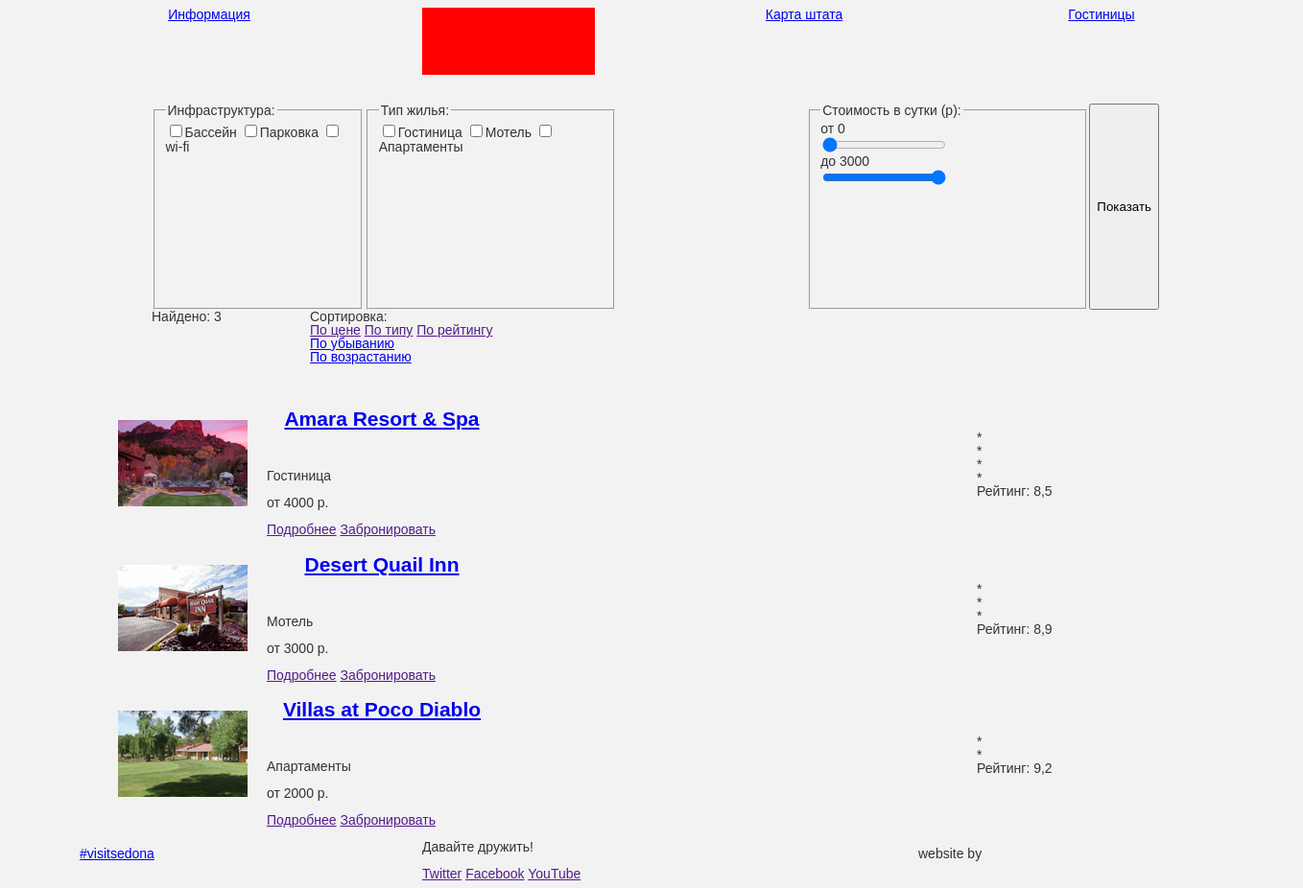
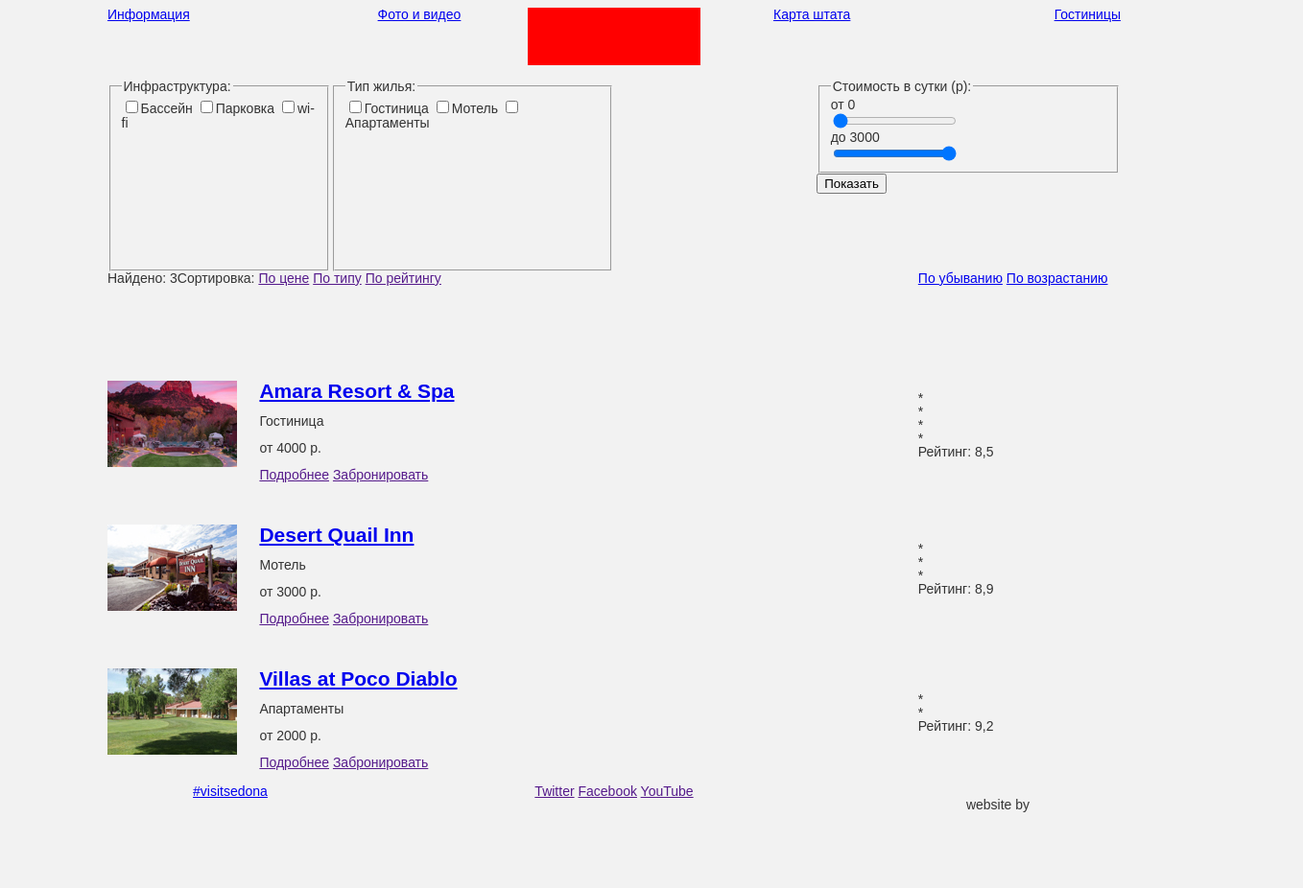
Before and after one commit to laregami/6957-sedona, a plain HTML site: page inner.html in a window 1280 px wide. Shown: the whole page at 96% size, 1358 px wide, since content can reach past the window. After the commit the page ends 868 px from the top, so only its background shows below. Drawn offline with Linux system fonts and the light colour scheme.

Commit message:
ДЗ 24 новые правки

```diff
--- a/css/style.css
+++ b/css/style.css
@@ -1,18 +1,16 @@
+*, *::before, *::after {
+	box-sizing: inherit;
+}
+
 html,
 body{
+	box-sizing: border-box;
 	font-size: 14px;
 	line-height: 1em;
 	color: #333333;
 	font-weight: normal;
 	font-family: "PT Sans", "Arial", sans-serif;
-}
-
-h1.title{
-	font-size: 21px;
-	line-height: normal;
-	color: #000000;
-	font-weight: bold;
-	font-family: "PT Sans", "Arial", sans-serif;
+	background: #f2f2f2;
 }
 
 h2.hotel-search-subtitle{
@@ -23,39 +21,37 @@ h2.hotel-search-subtitle{
 	font-family: "PT Sans", "Arial", sans-serif;
 }
 
-body{
-    background: #f2f2f2;
-}
-
 .central-container{
-	width: 1200px;
+	display: block;
+	max-width: 1200px;
+	min-width: 768px;
 	margin: 0 auto;
-	padding: 0 75px;
 }
 
 	/*меню*/
 
 .main-header{
 	display: flex;
+	position: relative;
 	padding-left: 10px;
 	padding-right: 10px;
+	margin-bottom: 25px;
+	padding: 0 6%;
 }
 
 .logo-in-navigation{
+	display: flex;
+	position: absolute;
+	left: 0;
+	right: 0;
+	margin: 0 auto;
 	width: 180px;
-	min-height: 70px;
-	position: absolute;
-	display: flex;
+	min-height: 60px;
 	background: red;
-	right: 660px;
-
 }
 
 .main-navigation{
 	width: 1200px;
-	padding-left: 75px;
-	padding-right: 75px;
-
 }
 
 .main-navigation ul {
@@ -68,87 +64,109 @@ body{
 }
 
 .main-navigation ul li {
-	width : 100px;
-	height: 100px;
+	width: 20%;
+	min-height: 50px;
 	vertical-align: bottom;
-	text-align: center;
+	text-align: right;
+}
+
+ul li:nth-child(n+2){
+	text-align: right;
+}
+
+ul li:nth-child(-n+2){
+	text-align: left;
 }
 
 	/*оcновная часть index*/
 
 .main-picture{
-	display: flex;
-	justify-content: center;
-    margin-bottom: 60px;
+    text-align: center;
+	margin-top: 70px;
+    margin-bottom: 140px;
 }
 
 .title{
-	display: flex;
-	justify-content: center;
-	margin-bottom: 40px;
-
+    text-align: center;
+	margin-bottom: 60px;
+    font-size: 21px;
+	line-height: normal;
+	color: #000000;
+	font-weight: bold;
+	font-family: "PT Sans", "Arial", sans-serif;
 }
 
 .subtitle{
-	display: flex;
-	justify-content: center;
+    text-align: center;
 	margin-bottom: 60px;
 
 }
 
+    /*причины*/
+
 .reasons{
-	display: flex;
-	flex-direction: column;
-	min-height: 1100px;
-    margin-bottom: 60px;
+	display: block;
+    width: 100%;
+    max-width: 1200px;
+    margin: 0 auto;
 }
 
 .reason-with-picture {
     display: flex;
-	min-height: 255px;
+	justify-content: space-between;
+    align-items: center;
+    max-width: 1200px;
+    margin: 0 auto;
 }
 
 .reason-with-icon {
 	display: flex;
+	justify-content: space-between;
+	max-width: 1200px;
+    margin: auto;
 	min-height: 330px;
-
 }
 
 .reason-without-icon {
 	display: flex;
-	min-height: 255px;
+	justify-content: space-between;
+	max-width: 1200px;
+    margin: auto;
+	min-height: 260px;
 }
 
 .reason-description {
-	width: 400px;
+	flex-grow: 0;
+	flex-shrink: 0;
+	flex-basis: 33.33333%;
+    max-width: 33.33333%;
+
 }
 
 .reason-picture-block {
-	width: 800px;
+	display: flex;
+	flex-basis: 66.66667%;
+	max-width: 66.66667%;
+	height: 256px;
 }
 
+    /*поиск отеля*/
 
-.hotel-search{
-	min-height: 290px;
-    display: flex;
-	flex-direction: column;
-}
 
 .hotel-search-title {
-	display: flex;
-	justify-content: center;
+	text-align: center;
+	margin-top: 55px;
 	margin-bottom: 40px;
 }
 
 .hotel-search-subtitle {
-	display: flex;
-	justify-content: center;
-	margin-bottom: 55px;
+	text-align: center;
+	margin-bottom: 70px;
 }
 
 .search-button{
 	width: 570px;
-	min-height: 70px;
+	min-height: 85px;
 	margin-right: auto;
     margin-left: auto;
 }
@@ -160,88 +178,128 @@ body{
 }
 
 .map{
-	min-height: 475px;
+	min-height: 440px;
 }
 
 	/*основная часть inner*/
 
 .filter{
     display: flex;
-    min-height: 215px;
-	padding-right: 75px;
-	padding-left: 75px;
-
+	justify-content: space-between;
+	min-height: 200px;
+	padding: 0 6%;
 }
 
-.infrastructure{
-	width: 240px;
+.infrastructure-and-type{
+	display: flex;
+    flex-grow: 0;
+    flex-shrink: 0;
+    flex-basis: 50%;
+    max-width: 50%;
 }
 
-.housing-type{
-    margin-right: 200px;
-	width: 290px;
-}
 
 .cost{
-	width: 330px;
+	flex-grow: 0;
+	flex-shrink: 0;
+    flex-basis: 30%;
+    max-width: 30%;
 }
 
 .sorting{
     display: flex;
+	justify-content: space-between;
 	min-height: 85px;
-	padding-left: 75px;
-}
-
-.results-title{
-	width: 165px;
+	padding: 0 6%;
 }
 
 .results-sorting{
-	width: 895px;
+	display: flex;
+    flex-grow: 0;
+    flex-shrink: 0;
+    flex-basis: 50%;
+    max-width: 50%;
+}
+
+.output-options{
+	flex-grow: 0;
+    flex-shrink: 0;
+    flex-basis: 20%;
+    max-width: 20%;
 }
 
 .hotels-list{
-    display: flex;
-    flex-direction: column;
+    display: block;
+    width: 100%;
+    max-width: 1200px;
+    margin: 0 auto;
+	padding: 0 6%;
 }
 
- .hotel{
+.hotel-item{
     display: flex;
+    justify-content: space-between;
     align-items: center;
+    max-width: 1200px;
+    margin: 0 auto;
     min-height: 150px;
 }
 
+.pic-and-main-part{
+	display: flex;
+	justify-content: space-between;
+	align-items: center;
+    flex-grow: 0;
+    flex-shrink: 0;
+    flex-basis: 50%;
+    max-width: 50%;
+}
+
+.hotels-list-rating{
+    flex-grow: 0;
+    flex-shrink: 0;
+    flex-basis: 20%;
+    max-width: 20%;
+}
+
 .hotels-list-picture{
-	width: 165px;
-	margin-right: 30px;
-}
-.hotels-list-main-part{
-	width: 280px;
-	margin-right: 500px;
+	width: 30%;
 }
 
 .hotels-list-main-part{
-	width: 240px;
+	width: 70%;
 }
+
+
+
 
 	/*подвал*/
 
 .main-footer{
 	display: flex;
 	justify-content: space-between;
-  align-items: center;
-  padding-left: 75px;
-  padding-right: 75px;
+	max-width: 1200px;
+    margin: auto;
+	text-align: center;
 }
 
 .footer-hashtag{
-	width: 240px;
+	flex-grow: 0;
+	flex-shrink: 0;
+	flex-basis: 33.33333%;
+    max-width: 33.33333%;
 }
 
 .footer-social {
-	width: 400px;
+	flex-grow: 0;
+	flex-shrink: 0;
+	flex-basis: 33.33333%;
+    max-width: 33.33333%;
 }
 
 .footer-copyright{
-	width: 240px;
+	flex-grow: 0;
+	flex-shrink: 0;
+	flex-basis: 33.33333%;
+    max-width: 33.33333%;
 }
--- a/inner.html
+++ b/inner.html
@@ -26,19 +26,22 @@
             </header>
             <main>
                 <form class="filter">
-                    <fieldset class="infrastructure">
+                    <div class="infrastructure-and-type">
+                        <fieldset>
                             <legend>Инфраструктура:</legend>
                             <input type="checkbox" name="infrastructure" id="pool"><label for="pool">Бассейн</label>
                             <input type="checkbox" name="infrastructure" id="parking"><label for="parking">Парковка</label>
                             <input type="checkbox" name="infrastructure" id="wi-fi"><label for="wi-fi">wi-fi</label>
                         </fieldset>
-                    <fieldset class="housing-type">
+                        <fieldset>
                             <legend>Тип жилья:</legend>
                             <input type="checkbox" name="housing-type" id="hotel"><label for="hotel">Гостиница</label>
                             <input type="checkbox" name="housing-type" id="motel"><label for="motel">Мотель</label>
                             <input type="checkbox" name="housing-type" id="apartments"><label for="apartments">Апартаменты</label>
                         </fieldset>
-                    <fieldset class="cost">
+                    </div>
+                    <div class="cost">
+                        <fieldset>
                             <legend>Стоимость в сутки (р):</legend>
                             <div>от <span>0</span></div>
                             <input type="range" min="0" max="3000" value="0">
@@ -46,35 +49,36 @@
                             <input type="range" min="0" max="3000" value="3000">
                         </fieldset>
                         <input class="button" type="submit" value="Показать">
+                    </div>
                 </form>
                 <div class="sorting">
+                    <div class="results-sorting">
                         <div class="results-title">Найдено: 3</div>
-                    <div class="results-sorting">
                         <div class="types-sorting">
-                            <div>Сортировка:</div>
+                            <span>Сортировка:</span>
                             <a class="chosen-type-sorting" href="">По цене</a>
                             <a href="">По типу</a>
                             <a href="">По рейтингу</a>
                         </div>
+                    </div>
                     <div class="output-options">
-                            <div><a href="#">По убыванию</a></div>
-                            <div><a href="#">По возрастанию</a></div>
-                        </div>
+                        <a href="#">По убыванию</a>
+                        <a href="#">По возрастанию</a>
                     </div>
                 </div>
                 <div class="hotels-list">
-                    <article class="hotel">
+                    <article class="hotel-item">
+                        <div class="pic-and-main-part">
                             <div class="hotels-list-picture">
-                            <figure class="picture">
-                                <img src="img/content/hotelslist-amara-resort-spa.jpg" width="135px" height="90px" alt="">
-                            </figure>
+                                <img src="img/content/hotelslist-amara-resort-spa.jpg" width="" height="" alt="">
                             </div>
                             <div class="hotels-list-main-part">
-                            <h1 class="title"><a href=#>Amara Resort & Spa</a></h1>
+                                <h1 class="hotels-title"><a href=#>Amara Resort & Spa</a></h1>
                                 <p>Гостиница</p>
                                 <p>от 4000 р.</p>
                                 <a class="button" href="">Подробнее</a>
                                 <a class="button-book-it" href="">Забронировать</a>
+                            </div>
                         </div>
                         <div class="hotels-list-rating">
                             <div class="star">*</div>
@@ -84,18 +88,18 @@
                             <div class="rating">Рейтинг: 8,5</div>
                         </div>
                     </article>
-                    <article class="hotel">
+                    <article class="hotel-item">
+                        <div class="pic-and-main-part">
                             <div class="hotels-list-picture">
-                            <figure class="picture">
-                                <img src="img/content/hotelslist-desert-quail-inn.jpg" width="135px" height="90px" alt="">
-                            </figure>
+                                <img src="img/content/hotelslist-desert-quail-inn.jpg" width="" height="" alt="">
                             </div>
                             <div class="hotels-list-main-part">
-                            <h1 class="title"><a href=#>Desert Quail Inn</a></h1>
+                                <h1 class="hotels-title"><a href=#>Desert Quail Inn</a></h1>
                                 <p>Мотель</p>
                                 <p>от 3000 р.</p>
                                 <a class="button" href="">Подробнее</a>
                                 <a class="button-book-it" href="">Забронировать</a>
+                            </div>
                         </div>
                         <div class="hotels-list-rating">
                             <div class="star">*</div>
@@ -104,18 +108,18 @@
                             <div class="rating">Рейтинг: 8,9</div>
                         </div>
                     </article>
-                    <article class="hotel">
+                    <article class="hotel-item">
+                        <div class="pic-and-main-part">
                             <div class="hotels-list-picture">
-                            <figure class="picture">
-                                <img src="img/content/hotelslist-villas-at-poco-diablo.jpg" width="135px" height="90px" alt="">
-                            </figure>
+                                <img src="img/content/hotelslist-villas-at-poco-diablo.jpg" width="" height="" alt="">
                             </div>
                             <div class="hotels-list-main-part">
-                            <h1 class="title"><a href=#>Villas at Poco Diablo</a></h1>
+                                <h1 class="hotels-title"><a href=#>Villas at Poco Diablo</a></h1>
                                 <p>Апартаменты</p>
                                 <p>от 2000 р.</p>
                                 <a class="button" href="">Подробнее</a>
                                 <a class="button-book-it" href="">Забронировать</a>
+                            </div>
                         </div>
                         <div class="hotels-list-rating">
                             <div class="star">*</div>
@@ -124,7 +128,6 @@
                         </div>
                     </article>
                 </div>
-        </div>
             </main>
             <footer>
                 <div class="main-footer">
@@ -132,7 +135,6 @@
                         <a class="hashtag" href="https://twitter.com/search?q=%23VISITSEDONA&src=typd">#visitsedona</a>
                     </section>
                     <section class="footer-social">
-                    <p>Давайте дружить!</p>
                         <a class="button" href="">Twitter</a>
                         <a class="button" href="">Facebook</a>
                         <a class="button" href="">YouTube</a>
```
Also changed, not shown: index.html (+2 -9 lines), img/content/the-devils-bridge1.jpg (added), img/content/true-city1.jpg (added). Lines whose indentation alone changed are shown as unchanged.
